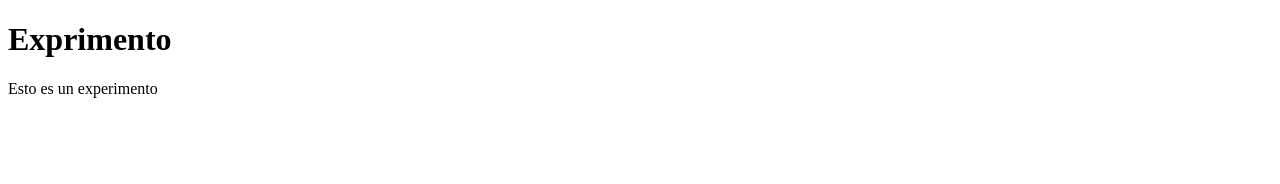
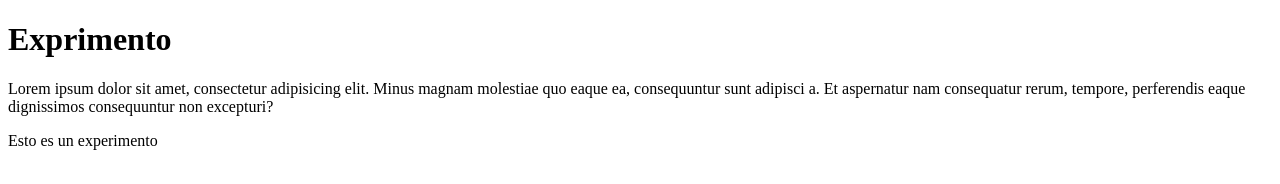
Before and after one commit to JanetGTM/curso, a plain HTML site: page index.html in a window 1280 px wide. Drawn offline with Linux system fonts and the light colour scheme.

Commit message:
Se agrego un parrafo con loremipsum

```diff
--- a/index.html
+++ b/index.html
@@ -10,6 +10,7 @@
 </header>
 	<div class="container">
 		<div class="row"></div>
+		<p>Lorem ipsum dolor sit amet, consectetur adipisicing elit. Minus magnam molestiae quo eaque ea, consequuntur sunt adipisci a. Et aspernatur nam consequatur rerum, tempore, perferendis eaque dignissimos consequuntur non excepturi?</p>
 	</div>
 	<footer>
 		<p>Esto es un experimento</p>
```
